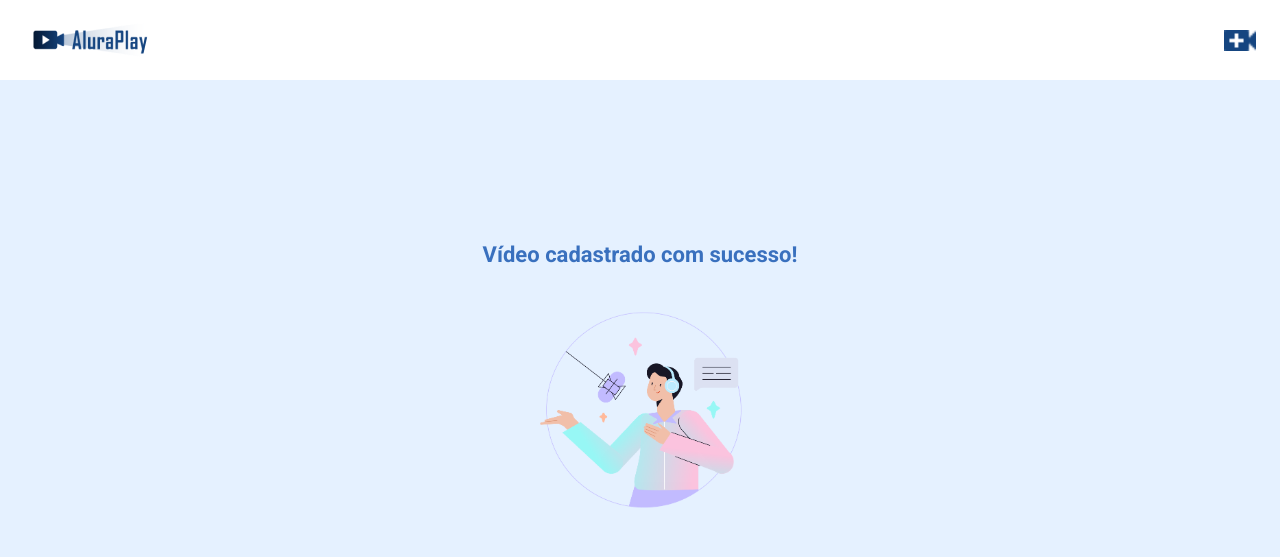
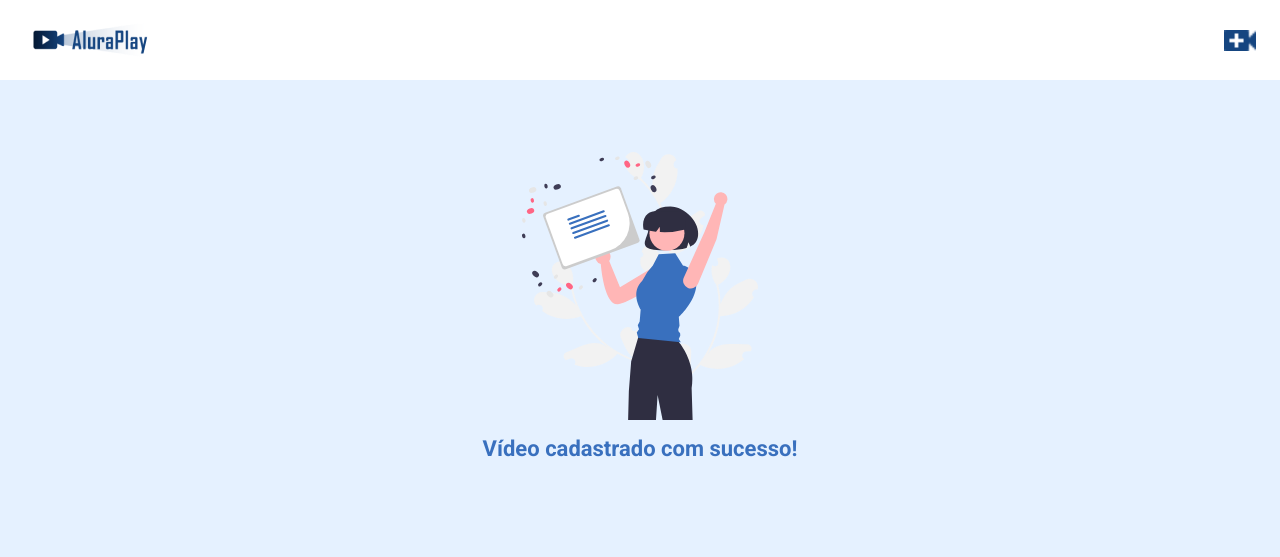
Before and after one commit to GabrielVeroneze/alura-play, a website: page pages/envio-concluido.html in a window 1280 px wide. Drawn offline with Linux system fonts and the light colour scheme.

Commit message:
:sparkles: feat: Altera mensagem de vídeo enviado

```diff
--- a/assets/css/mensagem/mensagem-imagem.css
+++ b/assets/css/mensagem/mensagem-imagem.css
@@ -1,3 +1,4 @@
 .mensagem__imagem {
-    width: 30%;
+    min-width: 200px;
+    width: 50%;
 }
--- a/assets/css/mensagem/mensagem-titulo.css
+++ b/assets/css/mensagem/mensagem-titulo.css
@@ -2,4 +2,5 @@
     color: var(--azul-medio);
     font-size: 1.375rem;
     font-weight: bold;
+    margin-top: 1rem;
 }
--- a/assets/css/mensagem/mensagem.css
+++ b/assets/css/mensagem/mensagem.css
@@ -1,7 +1,7 @@
 .mensagem {
-    align-items: center;
     display: grid;
     height: 100vh;
     justify-content: center;
     text-align: center;
+    padding: calc(4.5rem + 80px) 1.25rem 10px;;
 }
--- a/pages/envio-concluido.html
+++ b/pages/envio-concluido.html
@@ -18,8 +18,8 @@
     </header>
     <main class="mensagem">
         <div>
+            <img src="../assets/img/video-enviado.svg" class="mensagem__imagem">
             <h3 class="mensagem__titulo">Vídeo cadastrado com sucesso!</h3>
-            <img src="../assets/img/upload.png" class="mensagem__imagem">
         </div>
     </main>
 </body>
```
Also changed, not shown: assets/img/upload.png (deleted), assets/img/video-enviado.svg (added).
